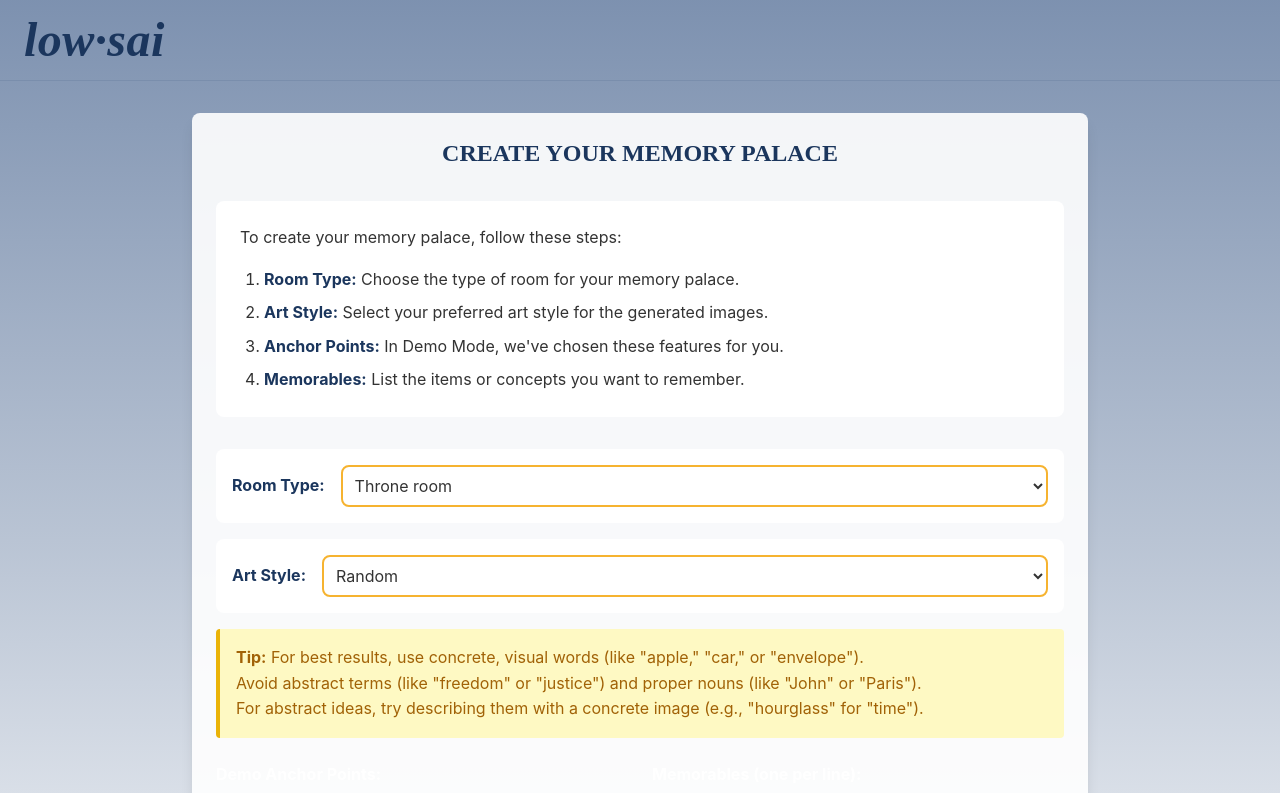
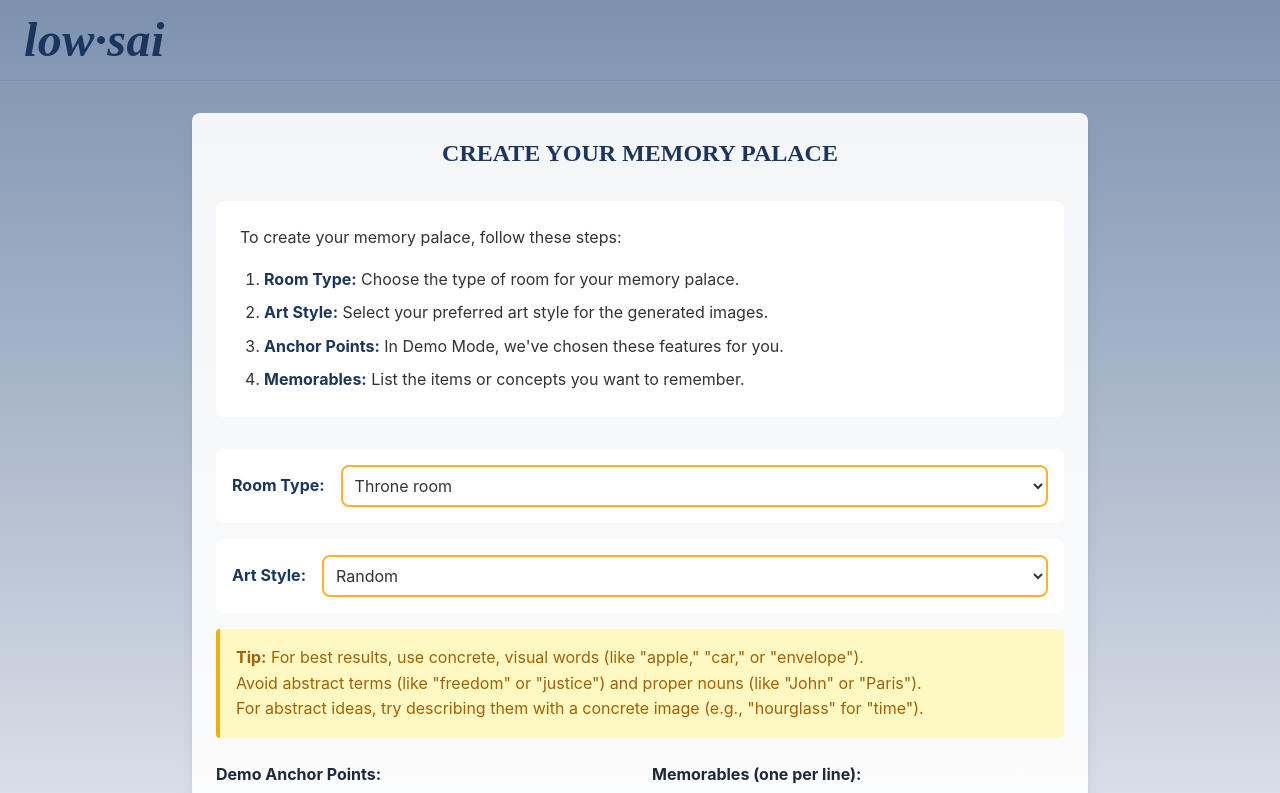
Before and after one commit to aaronipollock/memory-palace, a React (Create React App) app in the folder client/: page /demo in a window 1280 px wide. Shown: the top 793 px of the page. Built offline with nearby package versions, Linux system fonts and the light colour scheme.

Commit message:
fix loading error

```diff
--- a/client/src/App.js
+++ b/client/src/App.js
@@ -15,6 +15,7 @@ function App() {
     const [roomType, setRoomType] = useState(() =>
         localStorage.getItem('roomType') || ''
     );
+    const [isLoading, setIsLoading] = useState(false);
 
     useEffect(() => {
         localStorage.setItem('associations', JSON.stringify(associations));
@@ -43,7 +44,13 @@ function App() {
           <Route path="/login" element={<HomePage />} />
           <Route
             path="/demo"
-            element={<InputPage onImagesGenerated={handleImagesGenerated} />}
+            element={
+              <InputPage
+                onImagesGenerated={handleImagesGenerated}
+                isLoading={isLoading}
+                setIsLoading={setIsLoading}
+              />
+            }
           />
           <Route
             path="/visualizer"
--- a/client/src/components/InputPage.js
+++ b/client/src/components/InputPage.js
@@ -196,7 +196,7 @@ const InputPage = ({ onImagesGenerated, setIsLoading, isLoading }) => {
                         </div>
                         <div className="grid grid-cols-1 md:grid-cols-2 gap-6">
                             <div className="space-y-2">
-                                <label className="block text-white font-bold mb-2">
+                                <label className="block text-gray-800 font-bold mb-2">
                                     Demo Anchor Points:
                                 </label>
                                 <pre
@@ -207,7 +207,7 @@ const InputPage = ({ onImagesGenerated, setIsLoading, isLoading }) => {
                                 </pre>
                             </div>
                             <div className="space-y-2">
-                                <label className="block text-white font-bold">
+                                <label className="block text-gray-800 font-bold">
                                     Memorables (one per line):
                                 </label>
                                 <textarea
```
